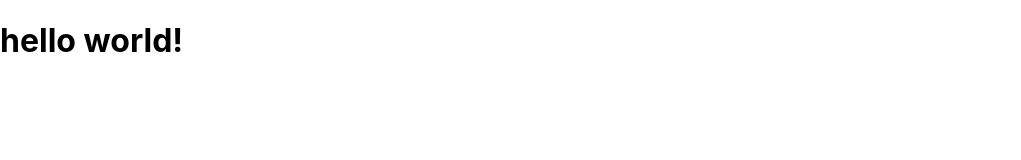
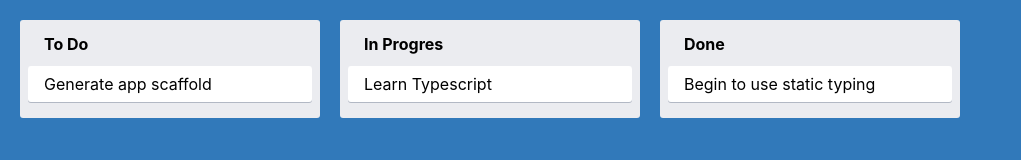
Before and after one commit to shaho/react-experiences, a React app in the folder simple-trello/: page / in a window 1280 px wide. Shown: the whole page, without its empty margins (0-1021 px from the left). Built offline with nearby package versions, Linux system fonts and the light colour scheme.

Commit message:
Add essential UI Components and corresponding CSS

```diff
--- a/simple-trello/package.json
+++ b/simple-trello/package.json
@@ -10,9 +10,11 @@
     "@types/node": "^12.0.0",
     "@types/react": "^16.9.0",
     "@types/react-dom": "^16.9.0",
+    "@types/styled-components": "^5.1.1",
     "react": "^16.13.1",
     "react-dom": "^16.13.1",
     "react-scripts": "3.4.1",
+    "styled-components": "^5.1.1",
     "typescript": "~3.7.2"
   },
   "scripts": {
--- a/simple-trello/src/App.tsx
+++ b/simple-trello/src/App.tsx
@@ -1,10 +1,21 @@
 import React from "react";
+import { AppContainer } from "./styles";
+import { Column } from "./Column";
+import { Card } from "./Card";
 
-const App = () => {
+const App: React.FC = () => {
   return (
-    <div className="App">
-      <h1>hello world!</h1>
-    </div>
+    <AppContainer>
+      <Column text="To Do">
+        <Card text="Generate app scaffold"></Card>
+      </Column>
+      <Column text="In Progres">
+        <Card text="Learn Typescript"></Card>
+      </Column>
+      <Column text="Done">
+        <Card text="Begin to use static typing"></Card>
+      </Column>
+    </AppContainer>
   );
 };
 
--- /dev/null
+++ b/simple-trello/src/Card.tsx
@@ -0,0 +1,11 @@
+import React from "react";
+
+import { CardContainer } from "./styles";
+
+interface CardProps {
+  text: string;
+}
+
+export const Card = ({ text }: CardProps) => {
+  return <CardContainer>{text}</CardContainer>;
+};
--- /dev/null
+++ b/simple-trello/src/Column.tsx
@@ -0,0 +1,20 @@
+import React from "react";
+
+import { ColumnContainer, ColumnTitle } from "./styles";
+
+interface ColumnProps {
+  text: string;
+}
+
+// export const Column: React.FC<ColumnProps> = ({ text }) => {
+export const Column = ({
+  text,
+  children,
+}: React.PropsWithChildren<ColumnProps>) => {
+  return (
+    <ColumnContainer>
+      <ColumnTitle>{text}</ColumnTitle>
+      {children}
+    </ColumnContainer>
+  );
+};
--- a/simple-trello/src/index.css
+++ b/simple-trello/src/index.css
@@ -1,13 +1,27 @@
+html {
+  box-sizing: border-box;
+}
+*,
+*:before,
+*:after {
+  box-sizing: inherit;
+}
+html,
+body,
+#root {
+  height: 100%;
+}
+
 body {
   margin: 0;
-  font-family: -apple-system, BlinkMacSystemFont, 'Segoe UI', 'Roboto', 'Oxygen',
-    'Ubuntu', 'Cantarell', 'Fira Sans', 'Droid Sans', 'Helvetica Neue',
+  font-family: -apple-system, BlinkMacSystemFont, "Segoe UI", "Roboto", "Oxygen",
+    "Ubuntu", "Cantarell", "Fira Sans", "Droid Sans", "Helvetica Neue",
     sans-serif;
   -webkit-font-smoothing: antialiased;
   -moz-osx-font-smoothing: grayscale;
 }
 
 code {
-  font-family: source-code-pro, Menlo, Monaco, Consolas, 'Courier New',
+  font-family: source-code-pro, Menlo, Monaco, Consolas, "Courier New",
     monospace;
 }
--- /dev/null
+++ b/simple-trello/src/styles.ts
@@ -0,0 +1,36 @@
+import styled from "styled-components";
+
+export const AppContainer = styled.div`
+  align-items: flex-start;
+  background-color: #3179ba;
+  display: flex;
+  flex-direction: row;
+  height: 100%;
+  padding: 20px;
+  width: 100%;
+`;
+
+export const ColumnContainer = styled.div`
+  background-color: #ebecf0;
+  width: 300px;
+  min-height: 40px;
+  margin-right: 20px;
+  border-radius: 3px;
+  padding: 8px 8px;
+  flex-grow: 0;
+`;
+
+export const ColumnTitle = styled.div`
+  padding: 6px 16px 12px;
+  font-weight: bold;
+`;
+
+export const CardContainer = styled.div`
+  background-color: #fff;
+  cursor: pointer;
+  margin-bottom: 0.5rem;
+  padding: 0.5rem 1rem;
+  max-width: 300px;
+  border-radius: 3px;
+  box-shadow: #091e4240 0px 1px 0px 0px;
+`;
```
Also changed, not shown: 1 other file.
